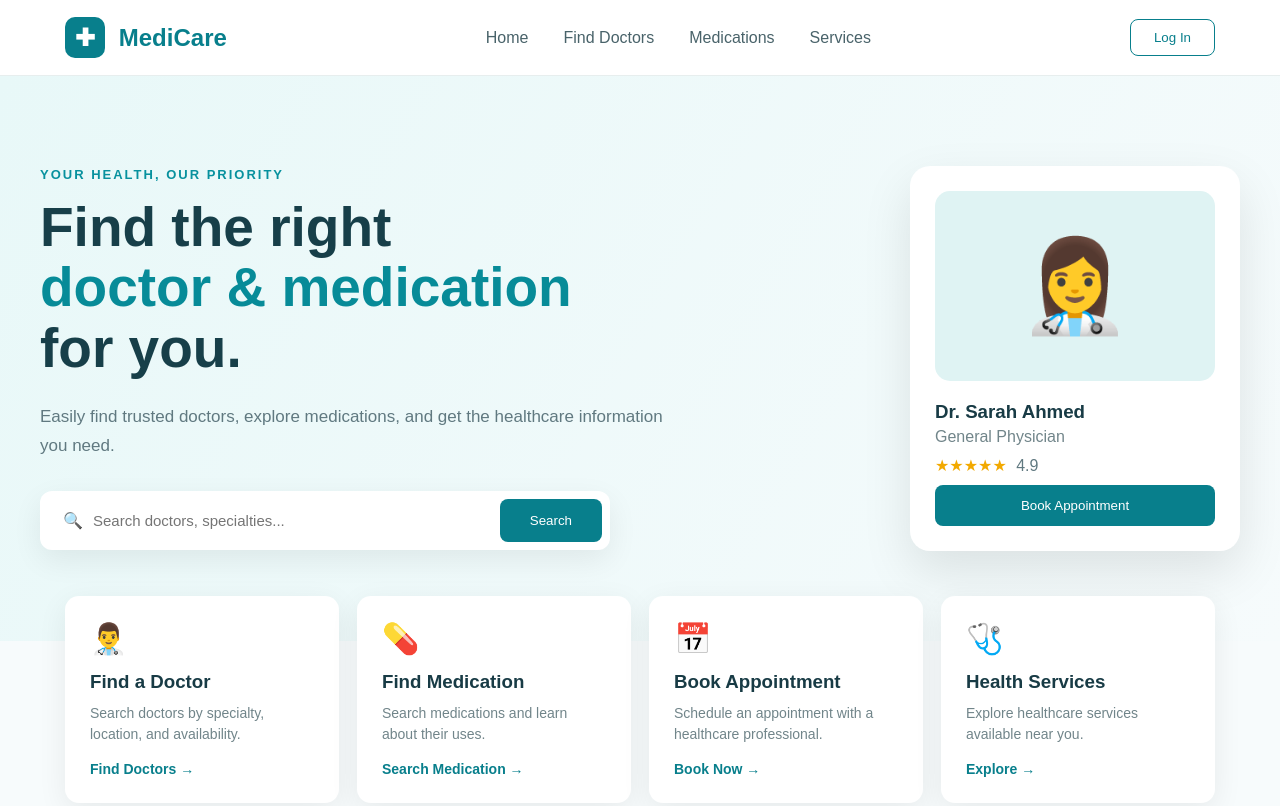
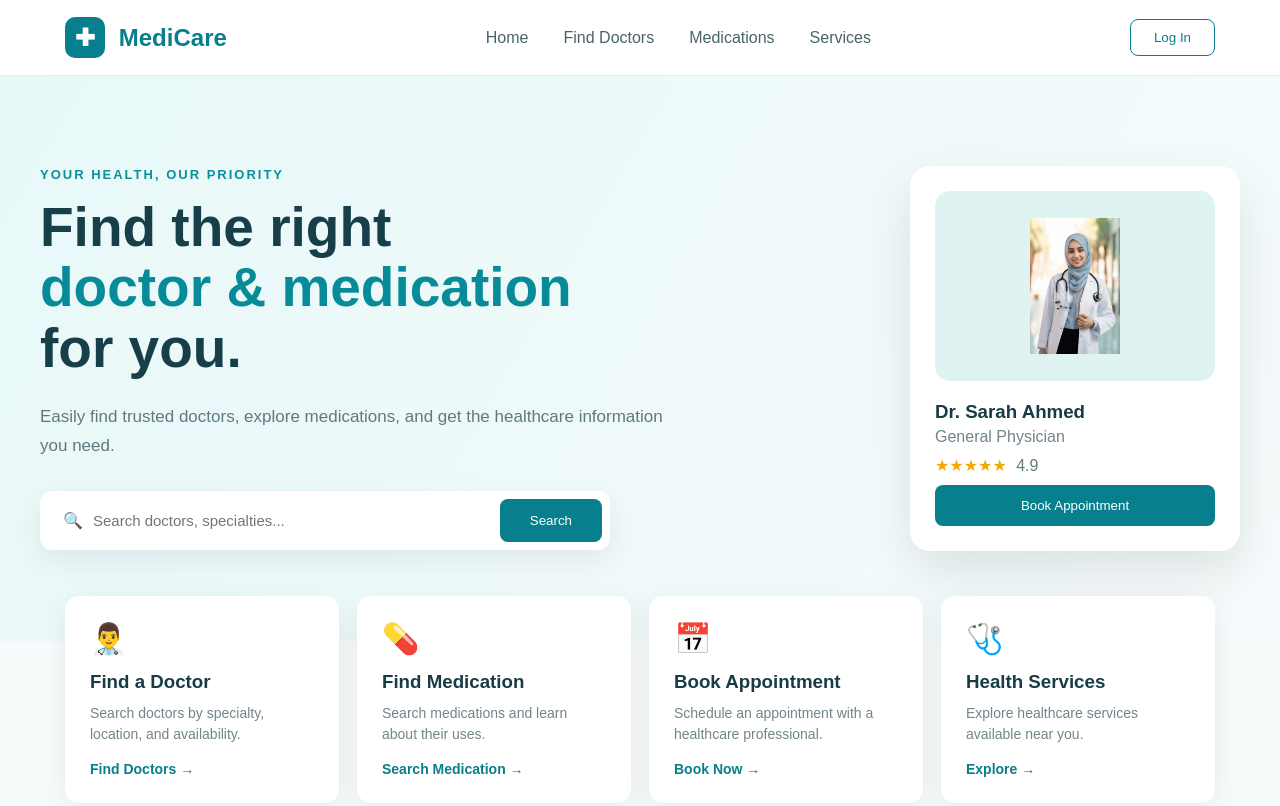
Before and after one commit to bugbunny67/DOC, a plain HTML site: page index.html in a window 1280 px wide. Shown: the top 806 px of the page. Drawn offline with Linux system fonts and the light colour scheme.

Commit message:
image added

```diff
--- a/index.html
+++ b/index.html
@@ -55,7 +55,7 @@
 
             <div class="hero-card">
                 <div class="doctor-image">
-                    👩‍⚕️
+                  <img src="D.R Sarah Ahmed.avif" alt="" width="90px">
                 </div>
 
                 <div class="doctor-info">
```
Also changed, not shown: D.R Sarah Ahmed.avif (added), 1 other file.
